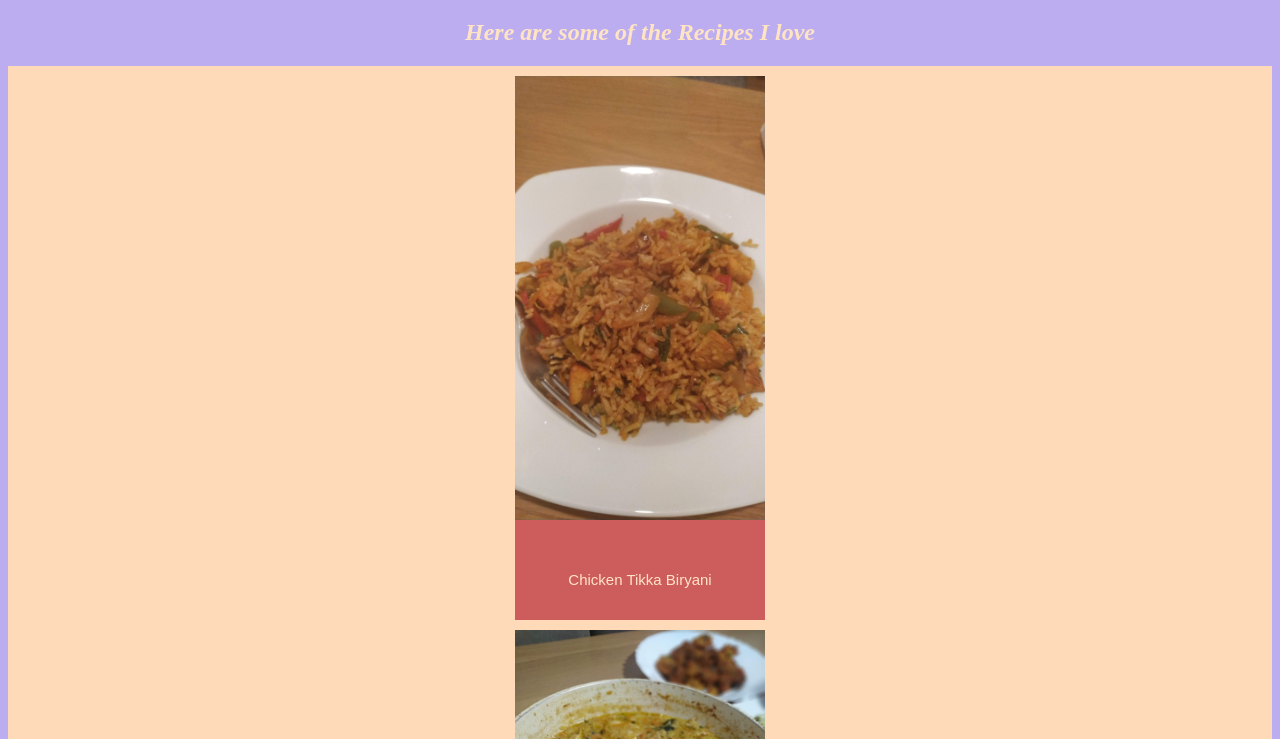
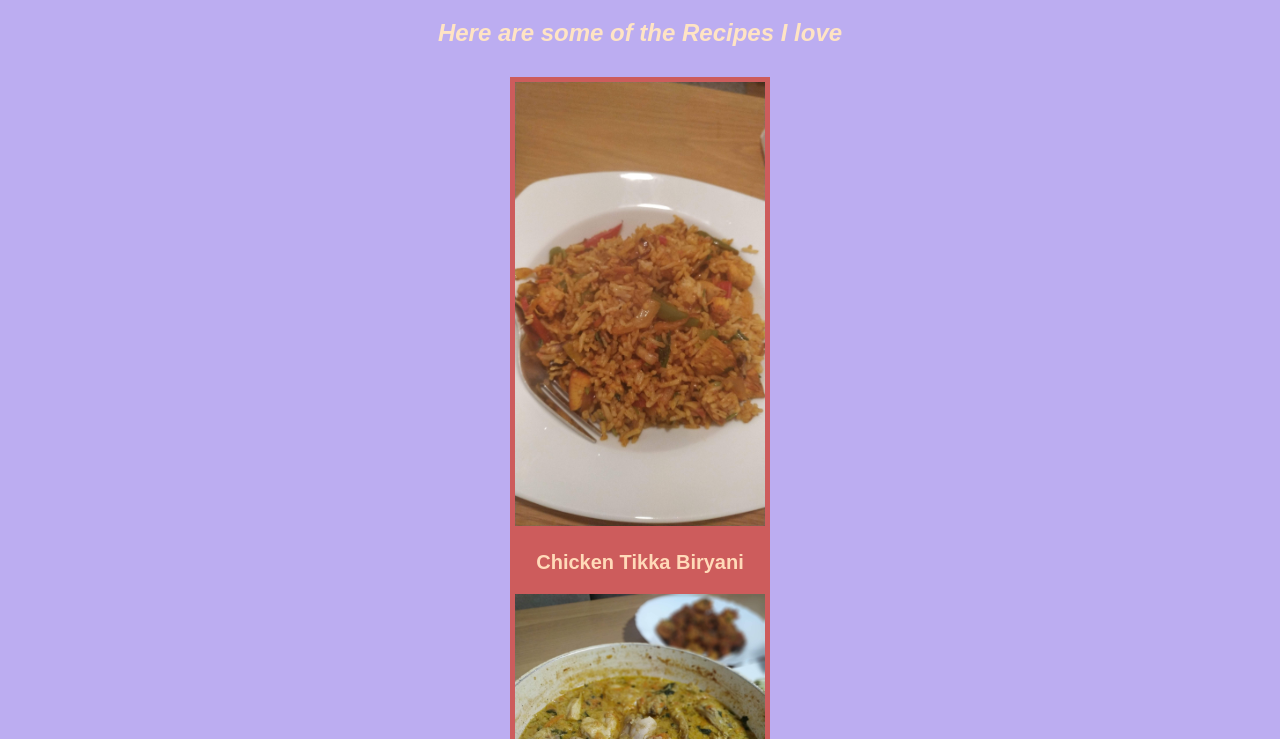
Before and after one commit to taheena/Taheena.github.io, a plain HTML site: page Index.html in a window 1280 px wide. Shown: the part 61-800 px from the top of the page. Drawn offline with Linux system fonts and the light colour scheme.

Commit message:
Adding Layoutsheet
to flex box

```diff
--- a/Index.html
+++ b/Index.html
@@ -3,25 +3,11 @@
 <body style="background-color:rgb(188, 173, 241);">
 <head> <link rel="stylesheet" href="mystylesheet.css"/>
 <meta charset="utf-8">
+<link rel="stylesheet" href="layout_stylesheet.css"/>
 <title>Taheena's Tasty Treats</title>
 
 
 
-<style>
-.flex-container {
-display: flex ;
-justify-content: center ;
-background-color:peachpuff;
-}
-
-.flex-container > div {
-  background-color: indianred;
-  width: 250px;
-  margin: 10px;
-  text-align: center;
-  line-height: 50px;
-  font-size: 15px;
-}
 </style>
 </head>
 <body>
@@ -29,15 +15,19 @@ background-color:peachpuff;
 <i>
 <h2 style="color:bisque;text-align:center;">Here are some of the Recipes I love </h2></i>
 <P>
-<div class="flex-container">
-<div><img src=Biriyani.jpeg style="width: 250px" </div>
-<p class="greentext"> Chicken Tikka Biryani</p>
 
+  <div class="flex-container">
+  <div class="flex-item">
+    <div><img src=Biriyani.jpeg style="width: 250px" </div>
+    <p class="greentext"> Chicken Tikka Biryani</p>
 
-<div class="flex-container">
-  <div><img src=chickenkorma.jpg style="width: 250px"</div>
-  <p class="greentext"> Bangladeshi Style Chicken Kurma</p>
-</p>
+<div><img src=chickenkorma.jpg style="width: 250px"</div>
+      <p class="greentext"> Bangladeshi Style Chicken Kurma</p>
 
+      <div> <img src=Handesh.jpg style="width: 250px"</div>
+      <p class=""greentext"> Guror Handesh </p>
+
+    </body>
+</div>
 </body>
 </html>
--- /dev/null
+++ b/layout_stylesheet.css
@@ -0,0 +1,34 @@
+* {
+    font-family: Arial, Helvetica, sans-serif;
+}
+
+body {
+    background-color: white;
+    color: black;
+}
+
+/* Styling Flexbox */
+#flexbox-demo-bg {
+    background-color: peachpuff;
+    color: white;
+}
+.flex-container {
+    padding: 0;
+    margin: 0;
+    list-style: none;
+    display: flex;
+    flex-flow: row wrap;
+    justify-content: space-around;
+  }
+  .flex-item {
+    background: indianred;
+    padding: 5px;
+    width: 250px;
+    height: auto;
+    margin-top: 10px;
+    margin-bottom: 10px;
+    color: #ffffff;
+    font-weight: bold;
+    font-size: 20px;
+    text-align: center;
+  }
--- a/mystylesheet.css
+++ b/mystylesheet.css
@@ -1,4 +1,4 @@
 .greentext {
     font-family: Arial, Helvetica, sans-serif, italic;
-    color: bisque
+    color: peachpuff
     }
```
Also changed, not shown: Handesh.jpg (added).
